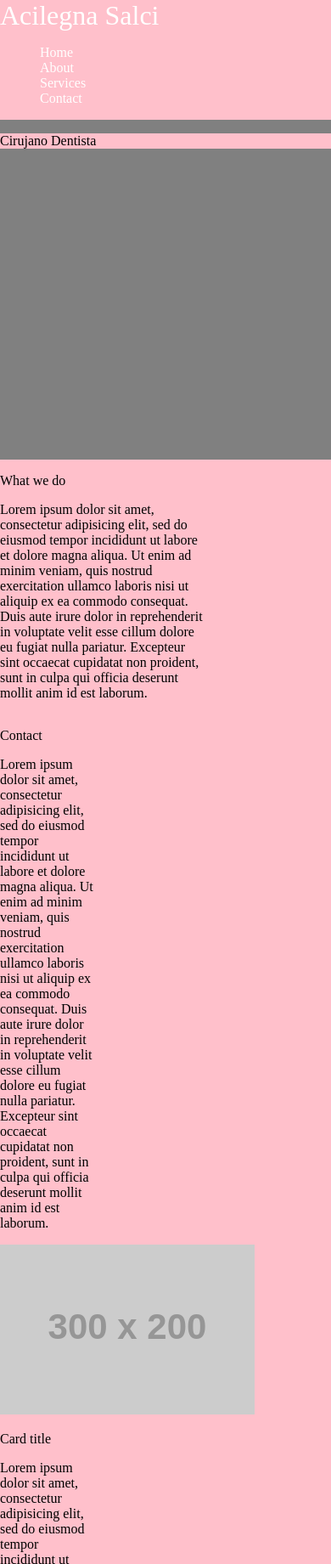
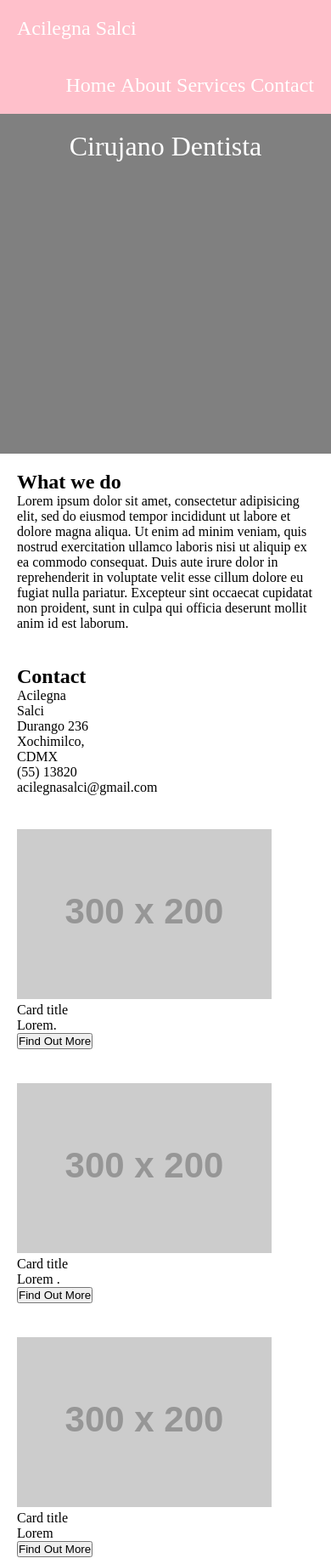
Before and after one commit to aidemar/my-web-page, a plain HTML site: page index.html in a window 390 px wide. Shown: the top 1841 px of the page at 85% size. Drawn offline with Linux system fonts and the light colour scheme; placeholder pictures from the web are drawn by us.

Commit message:
subiendo version responsive mobile [480px]

```diff
--- a/css/main.css
+++ b/css/main.css
@@ -1,52 +1,80 @@
 * {
   box-sizing: border-box;
-}
-
-body {
-  width: 100%;
+/*  Esto hizo que los elementos ya no se pusieran hacia abajo.
+*/
   margin: 0;
   padding: 0;
 }
 
-.main-title, .menu, .header {
+/*body {
+  width: 100%;
   margin: 0;
   padding: 0;
-}
+}*/
+
+
+/*.menu, .container {
+  margin: 0;
+  padding: 0;
+}*/
 
 /* .menu {
   float: right;
 } */
 
-.row::after,
-.row::before {
-  content: " ";
+.row:before,
+.row:after {
+  content:"";
   display: table;
 }
 
-.row::after {
+.row:after {
   clear: both;
 }
-/*
-[class*="col-"] {
+
+.row{
+  margin: auto;
+  width: 100%;
+  height: auto;
+}
+
+[class*="col-"]{
    float: left;
-   margin: 10px;
-} */
+   min-height: 10px;
+   padding: 20px;
+}
+
 
 .col-12 {
   width: calc(100%);
-  background: pink;
 }
 
 .col-4 {
-  width: calc(33.333% - 20px);
+  width: calc(33.333%);
 }
 
 .col-8 {
-  width: calc(66.66% - 20px);
+  width: calc(66.66%);
+}
+
+.col-10{width: calc(83.33%);
+}
+
+.container{
+  width: 100%;
+  max-width: 1980px;
+  margin: 0px auto;
+}
+
+/*Estilos header*/
+header {
+  background-color: pink;
 }
 
 ul {
 	list-style: none;
+  float: right;
+  font-size: 1.5em;
 }
 
 a {
@@ -59,21 +87,40 @@ a {
 li {
   display: inline-block;
   text-align: center;
-  margin-left: 10%;
 }
 
-/* nav {
-	width: 30%;
-	margin-right: 20%;
-	text-align: center;
-} */
+.title {
+  font-size: 1.5em;
+}
 
+/*Estilos seccion principal
+*/
 .main-title {
   font-size: 2em;
   color: white;
+  text-align: center;
 }
 
 .main-section {
   background: gray;
   height: 400px;
 }
+
+/*Estilos footer*/
+
+footer {
+  text-align: center;
+  background-color: gray;
+}
+
+/*Media queries*/
+
+@media (max-width:480px) {
+  .card-section{
+    width: 100%;
+  }
+
+  .col-s-12{
+    width: 100%;
+  }
+}
--- a/index.html
+++ b/index.html
@@ -9,92 +9,97 @@
   <body>
 
 <!-- Inicia header -->
-    <div class="header">
-      <div class="row">
-        <div class="col-12">
-          <p class="main-title col-8">Acilegna Salci</p>
+    <header >
+      <div class="container">
+        <div class="row">
+          <div class="col-12">
+          <a class="title" href="#">Acilegna Salci</a>
+        </div>
 <!-- Menú -->
-          <div class="row">
-            <nav class="col-4 menu">
-    	         <ul>
-    		           <li><a href="#">Home</a></li>
-    		           <li><a href="#">About</a></li>
-    		           <li><a href="#">Services</a></li>
-                   <li><a href="#">Contact</a></li>
-    	         </ul>
-            </nav>
+        <div class="col-8 col-s-12">
+    	     <ul class="menu">
+	           <li><a href="#">Home</a></li>
+	           <li><a href="#">About</a></li>
+	           <li><a href="#">Services</a></li>
+             <li><a href="#">Contact</a></li>
+            </ul>
           </div>
         </div>
       </div>
-    </div>
+    </header>
 <!--Sección principal-->
-    <div class="main-section">
+    <section class="main-section">
       <div class="row">
         <div class="col-12">
-          <p>Cirujano Dentista</p>
+          <p class="main-title">Cirujano Dentista</p>
         </div>
       </div>
-    </div>
+    </section>
 <!--Seccion de información-->
-    <div class="information-section">
+    <section class="information-section">
+      <div class="container">
+        <div class="row">
+          <div class="col-8 col-s-12">
+            <h1>What we do</h1>
+            <p>Lorem ipsum dolor sit amet, consectetur adipisicing elit, sed do eiusmod tempor incididunt ut labore et dolore magna aliqua. Ut enim ad minim veniam, quis nostrud exercitation ullamco laboris nisi ut aliquip ex ea commodo consequat. Duis aute irure dolor in reprehenderit in voluptate velit esse cillum dolore eu fugiat nulla pariatur. Excepteur sint occaecat cupidatat non proident, sunt in culpa qui officia deserunt mollit anim id est laborum.</p>
+          </div>
+          <div class="col-4">
+            <h1>Contact</h1>
+            <p>Acilegna Salci</p>
+            <p>Durango 236</p>
+            <p>Xochimilco, CDMX</p>
+            <p>(55) 13820</p>
+            <p>acilegnasalci@gmail.com</p>
+          </div>
+        </div>
+      </div>
+    </section>
+<!-- Card Section -->
+    <section class="card-section">
+      <div class="container">
+        <div class="row">
+          <div class="col-4 col-s-12">
+            <div class="image-container">
+              <img src="http://dummyimage.com/300x200">
+            </div>
+            <div class="text-section">
+              <p>Card title</p>
+              <p>Lorem.</p>
+              <button type="button">Find Out More</button>
+            </div>
+          </div>
+        <div class="col-4 col-s-12">
+            <div class="image-container">
+              <img src="http://dummyimage.com/300x200">
+            </div>
+            <div class="text-section">
+              <p>Card title</p>
+              <p>Lorem .</p>
+              <button type="button">Find Out More</button>
+            </div>
+        </div>
+           <div class="col-4 col-s-12">
+            <div class="image-container">
+              <img src="http://dummyimage.com/300x200">
+            </div>
+            <div class="text-section">
+              <p>Card title</p>
+              <p>Lorem </p>
+              <button type="button">Find Out More</button>
+            </div>
+          </div>
+        </div>
+      </div>
+    </section>
+<!--footer-->
+    <footer>
+     <div class="footer">
         <div class="row">
           <div class="col-12">
-
-        <div class="row">
-          <div class="col-8">
-            <p>What we do</p>
-            <p>Lorem ipsum dolor sit amet, consectetur adipisicing elit, sed do eiusmod tempor incididunt ut labore et dolore magna aliqua. Ut enim ad minim veniam, quis nostrud exercitation ullamco laboris nisi ut aliquip ex ea commodo consequat. Duis aute irure dolor in reprehenderit in voluptate velit esse cillum dolore eu fugiat nulla pariatur. Excepteur sint occaecat cupidatat non proident, sunt in culpa qui officia deserunt mollit anim id est laborum.</p>
+            <p>Copyright 2018</p>
           </div>
-        <div class="row">
-          <div class="col-4">
-          <p>Contact</p>
-          <p>Lorem ipsum dolor sit amet, consectetur adipisicing elit, sed do eiusmod tempor incididunt ut labore et dolore magna aliqua. Ut enim ad minim veniam, quis nostrud exercitation ullamco laboris nisi ut aliquip ex ea commodo consequat. Duis aute irure dolor in reprehenderit in voluptate velit esse cillum dolore eu fugiat nulla pariatur. Excepteur sint occaecat cupidatat non proident, sunt in culpa qui officia deserunt mollit anim id est laborum.</p>
-        </div>
-        </div>
         </div>
       </div>
-    </div>
-    </div>
-<!-- Card Section -->
-
-<div class="card-section">
-  <div class="row">
-    <div class="col-12">
-      <!-- <div class="row"> -->
-        <div class="col-4">
-          <img src="http://dummyimage.com/300x200">
-          <p>Card title</p>
-          <p>Lorem ipsum dolor sit amet, consectetur adipisicing elit, sed do eiusmod tempor incididunt ut labore et dolore magna aliqua. Ut enim ad minim veniam, quis nostrud exercitation ullamco laboris nisi ut aliquip ex ea commodo consequat. Duis aute irure dolor in reprehenderit in voluptate velit esse cillum dolore eu fugiat nulla pariatur. Excepteur sint occaecat cupidatat non proident, sunt in culpa qui officia deserunt mollit anim id est laborum.</p>
-      <!-- </div> -->
-      <!-- <div class="row"> -->
-        <div class="col-4">
-          <img src="http://dummyimage.com/300x200">
-          <p>Card title</p>
-          <p>Lorem ipsum dolor sit amet, consectetur adipisicing elit, sed do eiusmod tempor incididunt ut labore et dolore magna aliqua. Ut enim ad minim veniam, quis nostrud exercitation ullamco laboris nisi ut aliquip ex ea commodo consequat. Duis aute irure dolor in reprehenderit in voluptate velit esse cillum dolore eu fugiat nulla pariatur. Excepteur sint occaecat cupidatat non proident, sunt in culpa qui officia deserunt mollit anim id est laborum.</p>
-      </div>
-      <!-- <div class="row"> -->
-        <div class="col-4">
-          <img src="http://dummyimage.com/300x200">
-          <p>Card title</p>
-          <p>Lorem ipsum dolor sit amet, consectetur adipisicing elit, sed do eiusmod tempor incididunt ut labore et dolore magna aliqua. Ut enim ad minim veniam, quis nostrud exercitation ullamco laboris nisi ut aliquip ex ea commodo consequat. Duis aute irure dolor in reprehenderit in voluptate velit esse cillum dolore eu fugiat nulla pariatur. Excepteur sint occaecat cupidatat non proident, sunt in culpa qui officia deserunt mollit anim id est laborum.</p>
-      <!-- </div> -->
-      <!-- </div> -->
-    <!-- </div> -->
-  </div>
-</div>
-
-
-
-
-
-
-<!--footer-->
-<div class="footer">
-  <div class="row">
-    <div class="col-12">
-      <p>CR</p>
-    </div>
-  </div>
-</div>
+    </footer>
   </body>
 </html>
```
